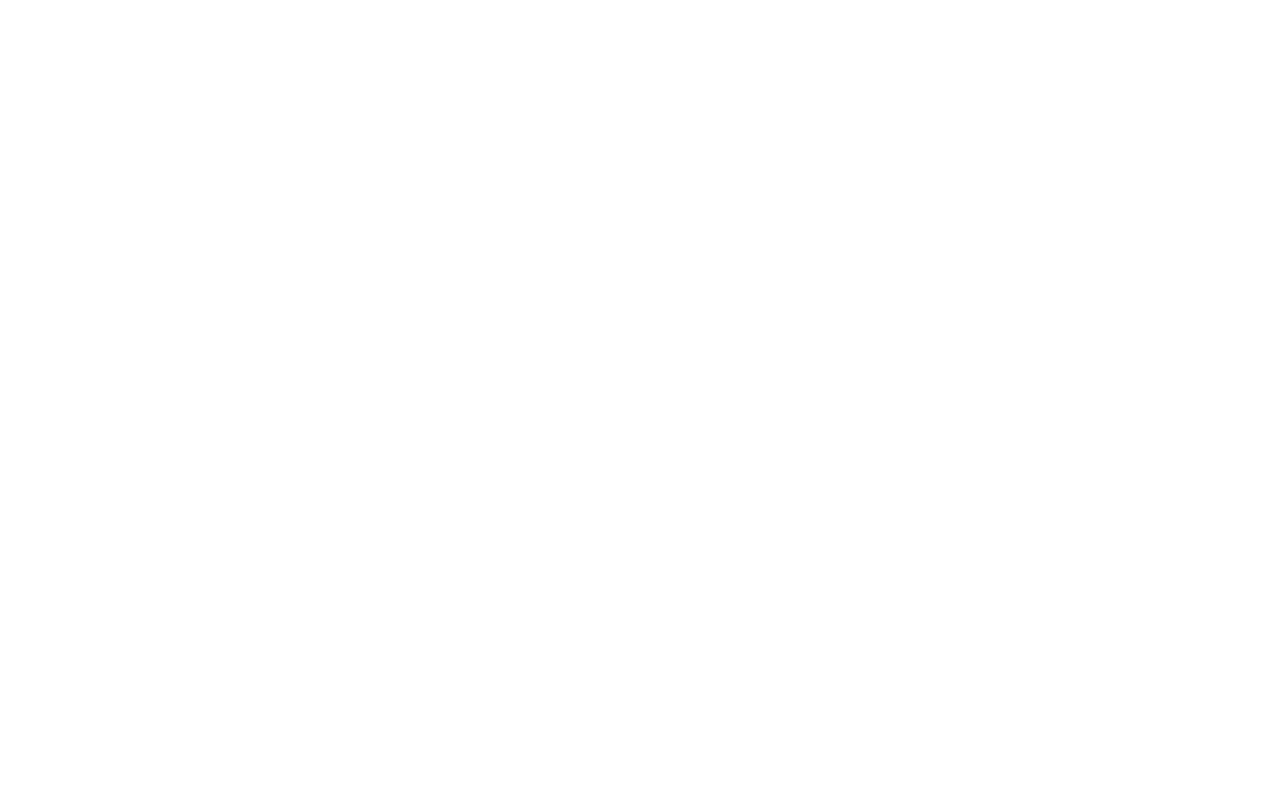
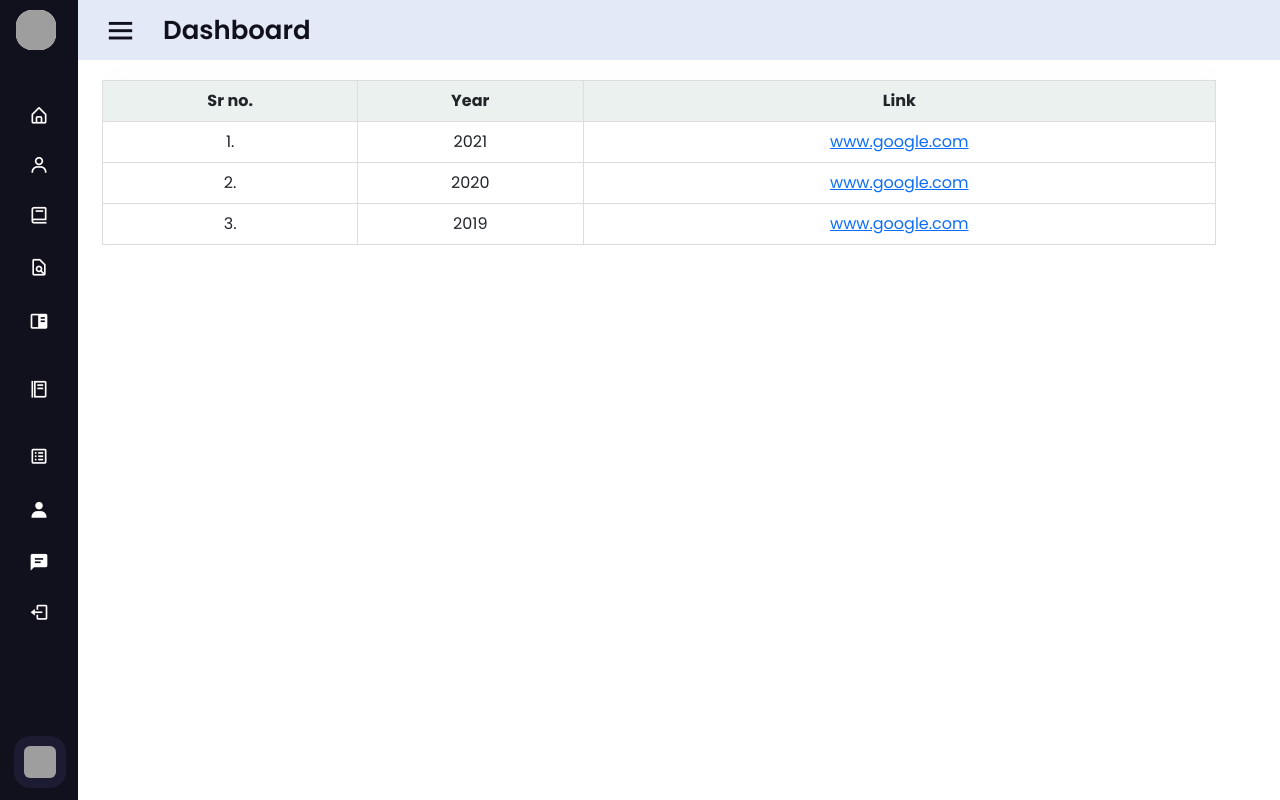
Before and after one commit to PranavShelke4/IT, a React (Create React App) app: page /student-details in a window 1280 px wide. Before the commit this address had no page. Built offline with nearby package versions, Linux system fonts and the light colour scheme; grey boxes are pictures that could not be loaded.

Commit message:
student details page done

```diff
--- a/src/components/SubjectTeacher/Fideology/updateFideology.js
+++ b/src/components/SubjectTeacher/Fideology/updateFideology.js
@@ -14,7 +14,7 @@
         <input className="update" type="number" name="number" placeholder="Group No." />
 
         <a href='/'><button className="submit">Submit</button></a>
-        <button className="cancel">Cancel</button>
+        <a href='/'><button className="cancel">Cancel</button></a>
     </div>
     );
 }
--- /dev/null
+++ b/src/components/SubjectTeacher/Student Details/studentTable.css
@@ -0,0 +1,44 @@
+.fy_section{
+    margin-left: 8%;
+    margin-right: 5%;
+    padding-top: 5rem;
+    overflow: auto;
+  }
+
+  .addStudent_btn{
+    position: relative;
+    display: block;
+    width: 10%;
+    height: 30px;
+    background-color: 36D100;
+    top: 10px;
+    left: 950px;
+  }
+
+  table {
+    font-family: arial, sans-serif;
+    border-collapse: collapse;
+    width: 100%;
+    border-radius: 6px;
+    box-shadow: 5px 12px 23px rgba(201, 176, 255, 0.25);
+  }
+
+  td {
+    border: 1px solid #dddddd;
+    text-align: center;
+    padding: 8px;
+  }
+
+  th {
+    border: 1px solid #dddddd;
+    text-align: center;
+    padding: 8px;
+    background-color: #EBF1EF;
+  }
+
+  img{
+    height: 52px;
+    width: 52px;
+    object-fit: cover;
+    border-radius: 16px;
+  }
--- /dev/null
+++ b/src/components/SubjectTeacher/Student Details/studentTable.js
@@ -0,0 +1,34 @@
+import React from 'react';
+import './studentTable.css';
+
+function studentTable(){
+    return (
+        <section className="fy_section">
+        <table className="ctTable">
+        <tr>
+          <th>Sr no.</th>
+          <th>Year</th>
+          <th>Link</th>
+        </tr>
+        <tr>
+          <td>1.</td>
+          <td>2021</td>
+          <td><a href='/student-detail'>www.google.com</a></td>
+        </tr>
+        <tr>
+          <td>2.</td>
+          <td>2020</td>
+          <td><a href='/student-detail'>www.google.com</a></td>
+        </tr>
+        <tr>
+          <td>3.</td>
+          <td>2019</td>
+          <td><a href='/student-detail'>www.google.com</a></td>
+        </tr>
+      </table>
+    </section>
+
+    );
+}
+
+export default studentTable;
--- a/src/functions/routes.js
+++ b/src/functions/routes.js
@@ -3,7 +3,7 @@
 import App from "../App";
 import Dashbord from '../pages/SubjectTeacherPages/Dashbord';
 import Fideology from '../pages/SubjectTeacherPages/FideologyForm';
-
+import StudentDetail from '../pages/SubjectTeacherPages/studentDetail';
 
 const ConfigRoutes = () => {
   return (
@@ -12,7 +12,7 @@
         <Route exact path="/" element={<App />}></Route>
         <Route path="/fideology-form" element={<Fideology />}></Route>
         <Route path="/subject-teacher-dashbord" element={<Dashbord />}></Route>
-
+        <Route path="/student-details" element={<StudentDetail />}></Route>
       </Routes>
     </>
   );
--- /dev/null
+++ b/src/pages/SubjectTeacherPages/studentDetail.js
@@ -0,0 +1,14 @@
+import React from 'react';
+import StudentTable from '../../components/SubjectTeacher/Student Details/studentTable';
+import SubNavbar from '../../components/SubjectTeacher/subNavbar';
+
+function studentDetail(){
+    return (
+    <div>
+        <SubNavbar />
+        <StudentTable />
+    </div>
+    );
+}
+
+export default studentDetail;
```
